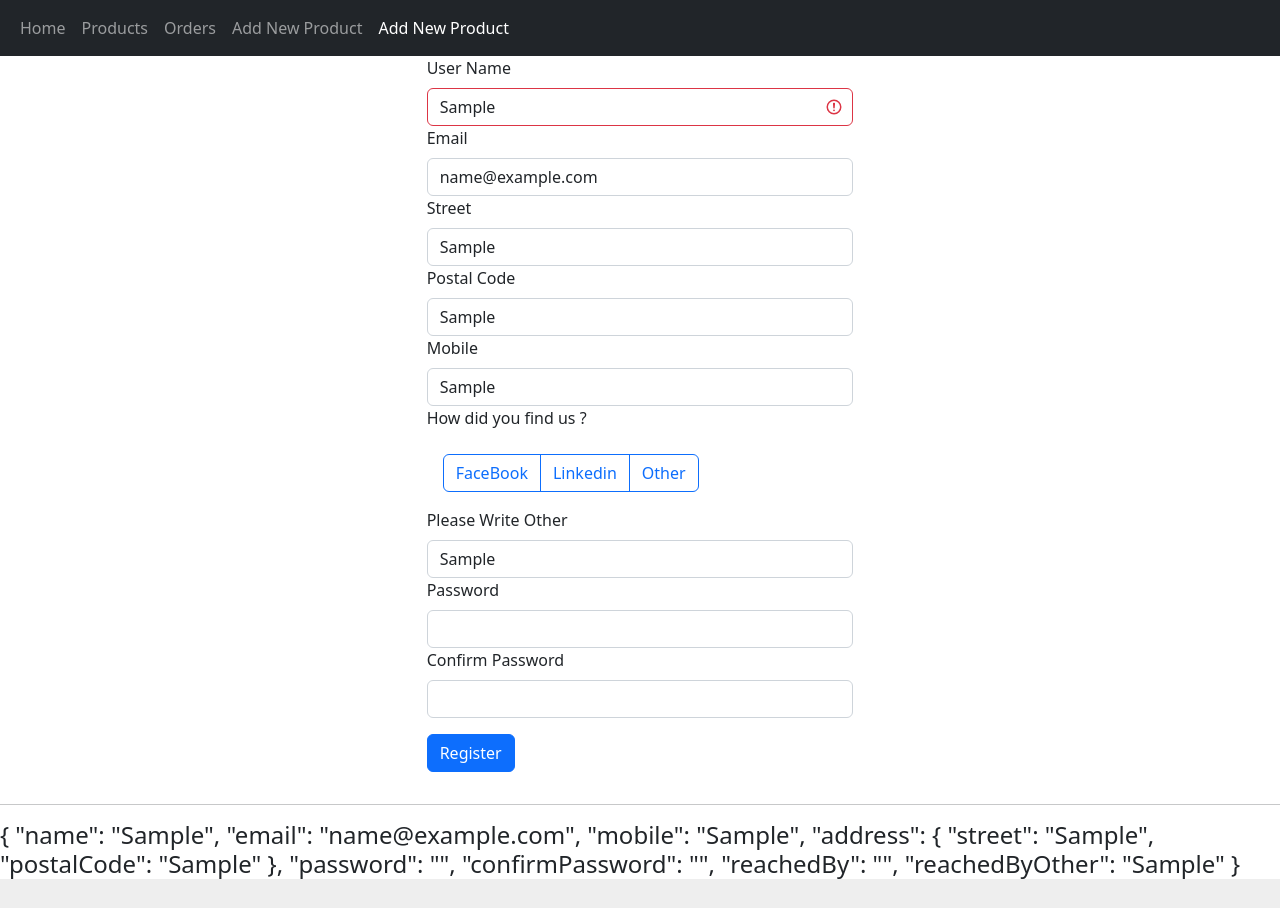
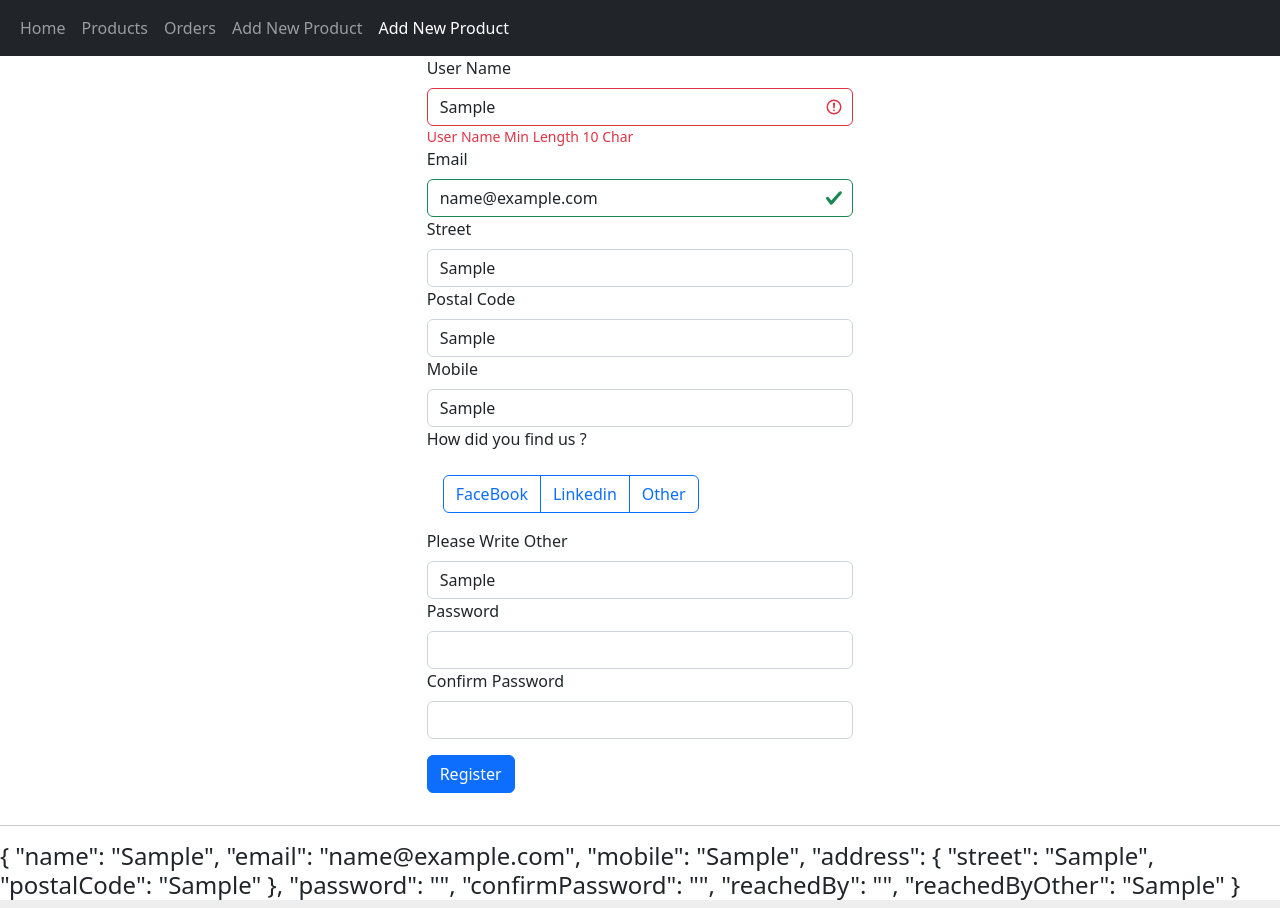
Before and after one commit to SaberGomaa/Angular-Practise, an Angular app: page /Register in a window 1280 px wide. Both pictures are taken after typing "Sample", "name@example.com", "Sample", "Sample", "Sample", "Sample" into the empty fields and a click on the input "Register". Before the commit the page ends 887 px from the top, so only its background shows below. Built offline with nearby package versions, Linux system fonts and the light colour scheme.

Commit message:
validation

```diff
--- a/src/app/components/userRegister/userRegister.component.html
+++ b/src/app/components/userRegister/userRegister.component.html
@@ -6,10 +6,27 @@
             <label class="form-label" for="uName" class="form-label">User Name</label>
             <input class="form-control" [class.is-valid]="name.valid" [class.is-invalid]="name.invalid&& name.touched"
                type="text" formControlName="name" name="uName" id="uName">
+            <div [hidden]="name.valid ||name.untouched">
+               <small class="text-danger d-block" *ngIf="(name.errors?.['required'])">
+                  User Name is Required
+               </small>
+               <small class="text-danger d-block" *ngIf="(name.errors?.['minlength'])">
+                  User Name Min Length 10 Char
+               </small>
+            </div>
          </div>
          <div>
             <label class="form-label" for="uEmail" class="form-label">Email</label>
-            <input class="form-control" type="text" formControlName="email" name="uEmail" id="uEmail">
+            <input class="form-control" type="text" [class.is-valid]="email.valid"
+               [class.is-invalid]="email.invalid && email.touched" formControlName="email" name="uEmail" id="uEmail">
+            <div [hidden]="email.valid ||email.untouched">
+               <small class="text-danger d-block" *ngIf="(email.errors?.['required'])">
+                  Email is Required
+               </small>
+               <small class="text-danger d-block" *ngIf="(email.errors?.['email'])">
+                  Not Valid Email
+               </small>
+            </div>
          </div>
          <div formGroupName="address">
             <div>
--- a/src/app/components/userRegister/userRegister.component.ts
+++ b/src/app/components/userRegister/userRegister.component.ts
@@ -14,7 +14,7 @@ export class UserRegisterComponent implements OnInit {
    constructor() {
       this.UserRegisterFormGroup = new FormGroup({
          name: new FormControl('', [Validators.required, Validators.minLength(10)]),
-         email: new FormControl(''),
+         email: new FormControl('', [Validators.email, Validators.required]),
          mobile: new FormControl(''),
          address: new FormGroup({
             street: new FormControl(''),
@@ -31,10 +31,14 @@ export class UserRegisterComponent implements OnInit {
    ngOnInit() {
    }
 
-   get name(){
+
+   get name() {
       return this.UserRegisterFormGroup.controls['name'];
    }
 
+   get email() {
+      return this.UserRegisterFormGroup.controls['email'];
+   }
    register() {
 
    }
```
